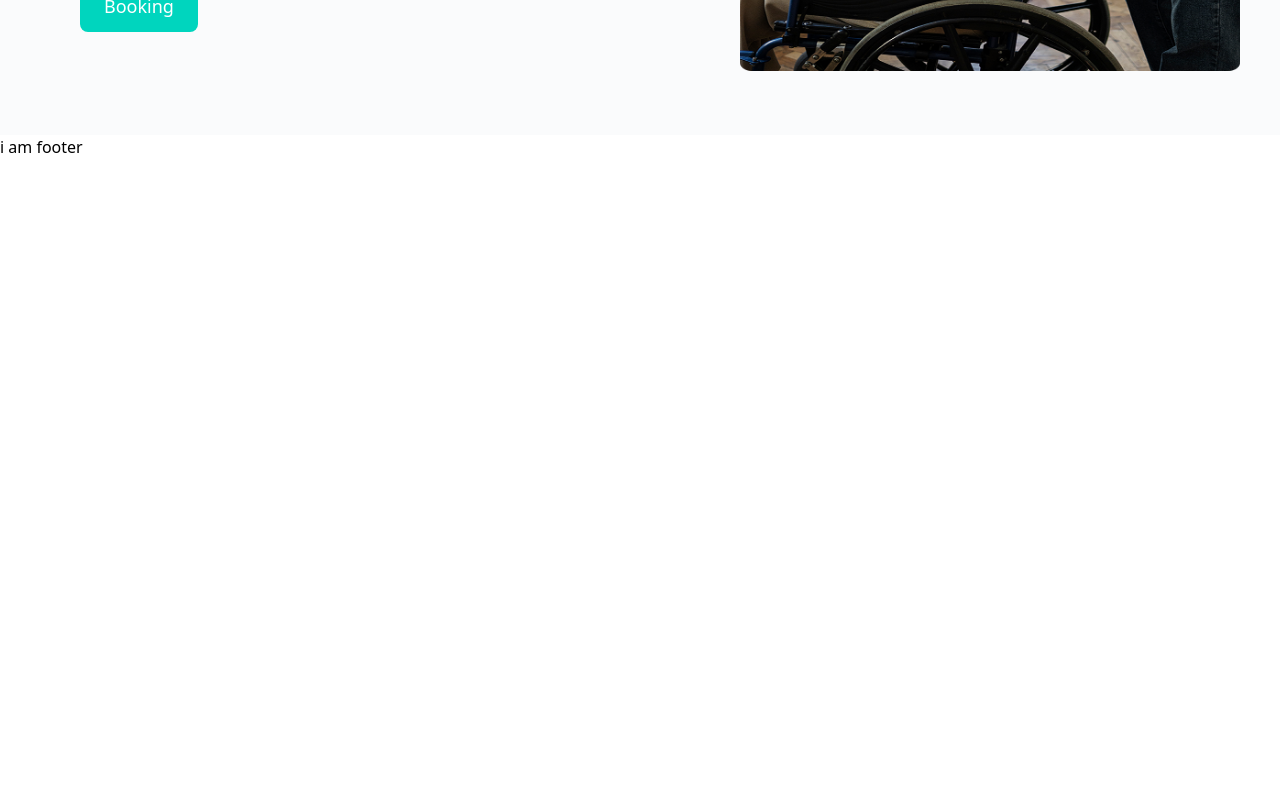
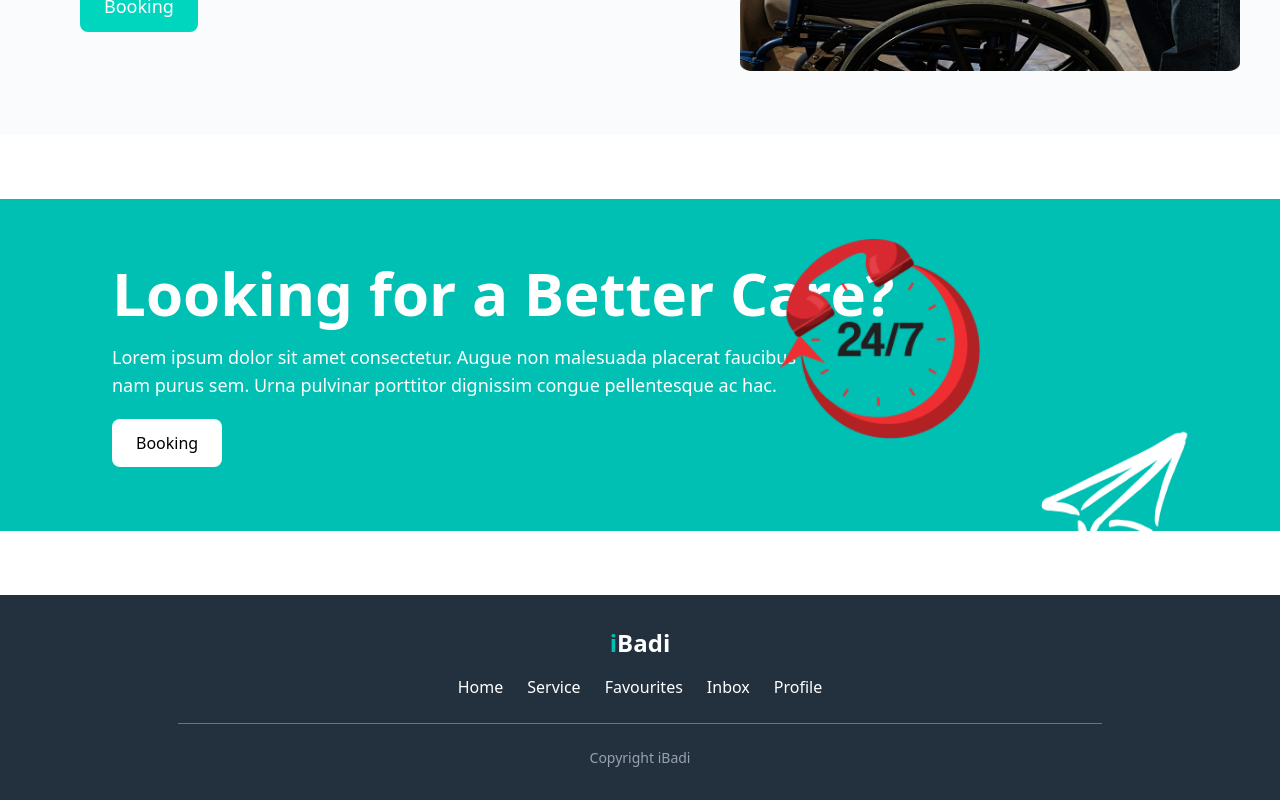
Before and after one commit to bdCalling-Sdt-hub/alex-service-provider-web, a React (Vite) app: page / in a window 1280 px wide. Shown: the part 2575-3375 px from the top of the page. Before the commit the page ends 2734 px from the top, so only its background shows below. Built offline with nearby package versions, Linux system fonts and the light colour scheme.

Commit message:
home page

```diff
--- a/pages/home/Home.jsx
+++ b/pages/home/Home.jsx
@@ -1,5 +1,6 @@
 import AboutUs from "../../src/components/home/AboutUs";
 import BestCare from "../../src/components/home/BestCare";
+import Newsletter from "../../src/components/home/Newsletter";
 import Reviews from "../../src/components/home/Reviews";
 import Services from "../../src/components/home/Services";
 
@@ -10,6 +11,7 @@ function Home() {
       <Services />
       <Reviews />
       <BestCare />
+      <Newsletter />
     </>
   );
 }
--- a/pages/shared/Footer.jsx
+++ b/pages/shared/Footer.jsx
@@ -1,5 +1,47 @@
-function Footer() {
-  return <h1>i am footer</h1>;
+export default function Footer() {
+  return (
+    <footer className="bg-[#23313F] text-white py-8 px-6 text-center">
+      {/* Logo */}
+      <h2 className="text-2xl font-bold">
+        <span className="text-[#00BFB3]">i</span>Badi
+      </h2>
+
+      {/* Navigation Links */}
+      <nav className="mt-4">
+        <ul className="flex flex-wrap justify-center gap-6 text-[#FFFFFF] text-sm md:text-base">
+          <li>
+            <a href="#" className="hover:text-white transition">
+              Home
+            </a>
+          </li>
+          <li>
+            <a href="#" className="hover:text-white transition">
+              Service
+            </a>
+          </li>
+          <li>
+            <a href="#" className="hover:text-white transition">
+              Favourites
+            </a>
+          </li>
+          <li>
+            <a href="#" className="hover:text-white transition">
+              Inbox
+            </a>
+          </li>
+          <li>
+            <a href="#" className="hover:text-white transition">
+              Profile
+            </a>
+          </li>
+        </ul>
+      </nav>
+
+      {/* Divider Line */}
+      <hr className="border-gray-500 my-6 mx-auto w-3/4" />
+
+      {/* Copyright */}
+      <p className="text-gray-400 text-sm">Copyright iBadi</p>
+    </footer>
+  );
 }
-
-export default Footer;
--- a/src/components/home/BestCare.jsx
+++ b/src/components/home/BestCare.jsx
@@ -4,7 +4,7 @@ function BestCare() {
       <div className="max-w-[1600px] mx-auto flex flex-col md:flex-row gap-10 justify-center items-center">
         <div className="w-1/2 flex flex-col justify-start items-start ml-0 md:ml-20 lg:ml-20">
           <h2 className="w-[450px] text-4xl lg:text-5xl font-bold text-[#0D0D0D]">
-            The Best Eldery Care Center For You
+            The Best Eldery Care Center For You.
           </h2>
           <p className="text-[#6A6D76] text-lg mt-10">
             Lorem ipsum dolor sit amet consectetur. Augue non malesuada placerat
--- /dev/null
+++ b/src/components/home/Newsletter.jsx
@@ -0,0 +1,40 @@
+import clockIcon from "../../assets/clock.png";
+import paperPlane from "../../assets/plane.png";
+
+export default function Newsletter() {
+  return (
+    <div className="max-w-[1700px] mx-auto py-16 relative">
+      <div className="bg-[#00BFB3] px-5 md:px-28 py-5 md:py-16 flex flex-col md:flex-row items-center justify-between relative">
+        {/* Left Side Content */}
+        <div className="text-white">
+          <h2 className="text-6xl font-bold mb-5">
+            Looking for a Better Care?
+          </h2>
+          <p className="text-lg mb-5 w-2/3">
+            Lorem ipsum dolor sit amet consectetur. Augue non malesuada placerat
+            faucibus nam purus sem. Urna pulvinar porttitor dignissim congue
+            pellentesque ac hac.
+          </p>
+          <button className="bg-white text-black font-medium py-3 px-6 rounded-lg">
+            Booking
+          </button>
+        </div>
+
+        {/* Clock Icon */}
+        <img
+          src={clockIcon}
+          alt="24/7 Support"
+          className="hidden md:block absolute top-10 right-[300px] w-[200px] h-[200px]"
+        />
+
+        {/* Paper Plane */}
+        <img
+          src={paperPlane}
+          alt="Paper Plane"
+          className="hidden md:block absolute bottom-0 right-20 w-[170px] h-[130px]"
+        />
+        {/* </div> */}
+      </div>
+    </div>
+  );
+}
```
Also changed, not shown: src/assets/clock.png (added), src/assets/plane.png (added).
